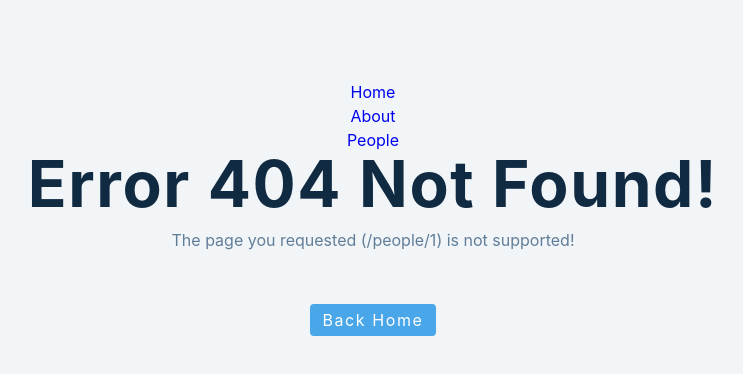
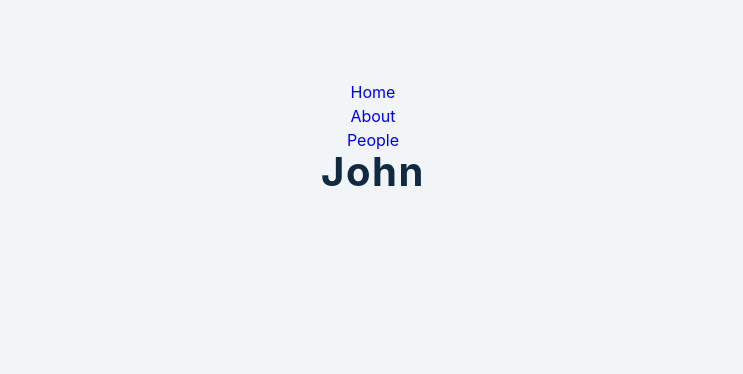
Before and after one commit to eslamsobhy/react-learning, a React (Create React App) app: page /people/1 in a window 1280 px wide. Before the commit this address had no page. Shown: the top 374 px of the page, without its empty margins (267-1010 px from the left). Built offline with nearby package versions, Linux system fonts and the light colour scheme.

Commit message:
displayed the person according to the url param

```diff
--- a/src/tutorial/11-react-router/setup/Person.js
+++ b/src/tutorial/11-react-router/setup/Person.js
@@ -1,10 +1,14 @@
-import React, { useState, useEffect } from 'react';
-import { data } from '../../../data';
-import { Link, useParams } from 'react-router-dom';
+import React, { useState, useEffect } from "react";
+import { data } from "../../../data";
+import { Link, useParams } from "react-router-dom";
 const Person = () => {
+  const { id } = useParams();
+  // console.log(params);
+  const person = data.find((item) => item.id === parseInt(id));
+
   return (
     <div>
-      <h2>person</h2>
+      <h2>{person.name}</h2>
     </div>
   );
 };
--- a/src/tutorial/11-react-router/setup/index.js
+++ b/src/tutorial/11-react-router/setup/index.js
@@ -12,10 +12,11 @@ import Navbar from "./Navbar";
 const ReactRouterSetup = () => {
   return (
     <Routes>
-      <Route exact path="/" element={<Home />}></Route>
-      <Route path="/about" element={<About />}></Route>
-      <Route path="/people" element={<People />}></Route>
-      <Route path="*" element={<Error />}></Route>
+      <Route exact path="/" element={<Home />} />
+      <Route path="/about" element={<About />} />
+      <Route path="/people" element={<People />} />
+      <Route path="/people/:id" element={<Person />} />
+      <Route path="*" element={<Error />} />
     </Routes>
   );
 };
```
